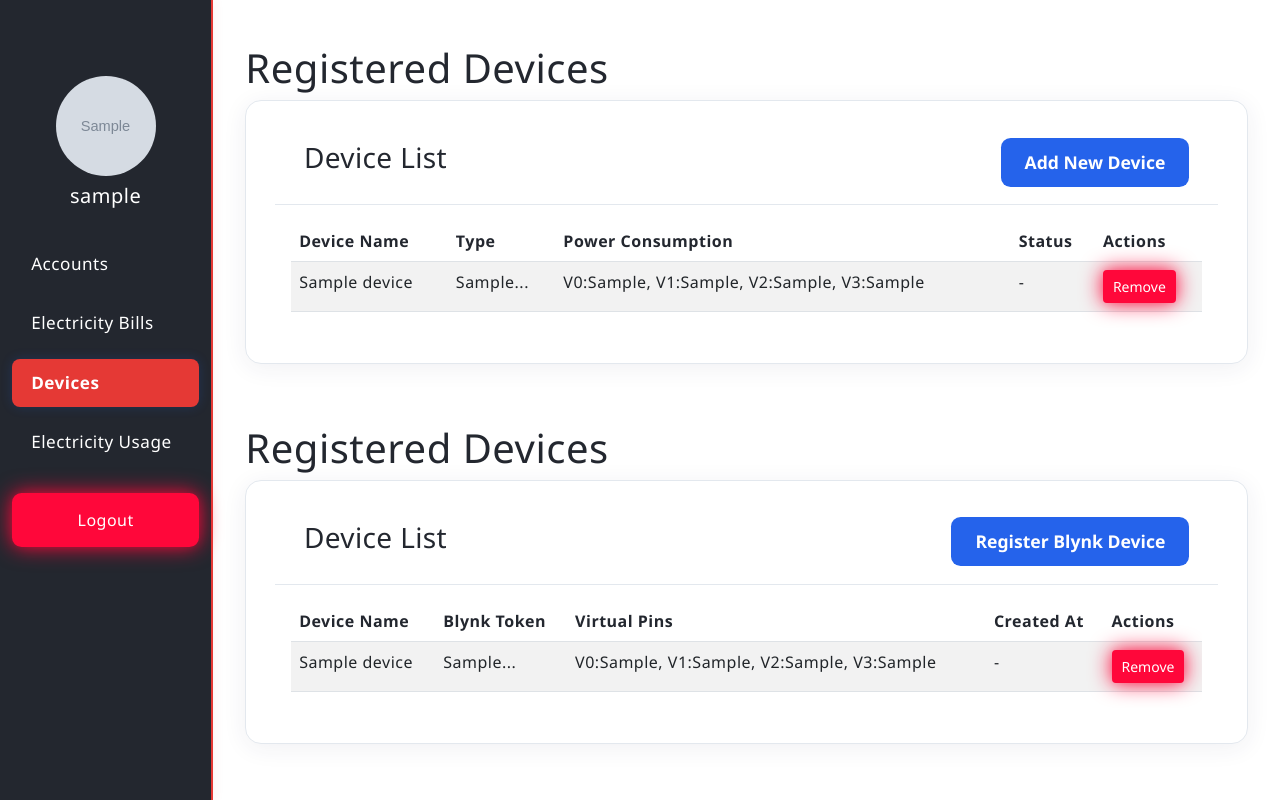
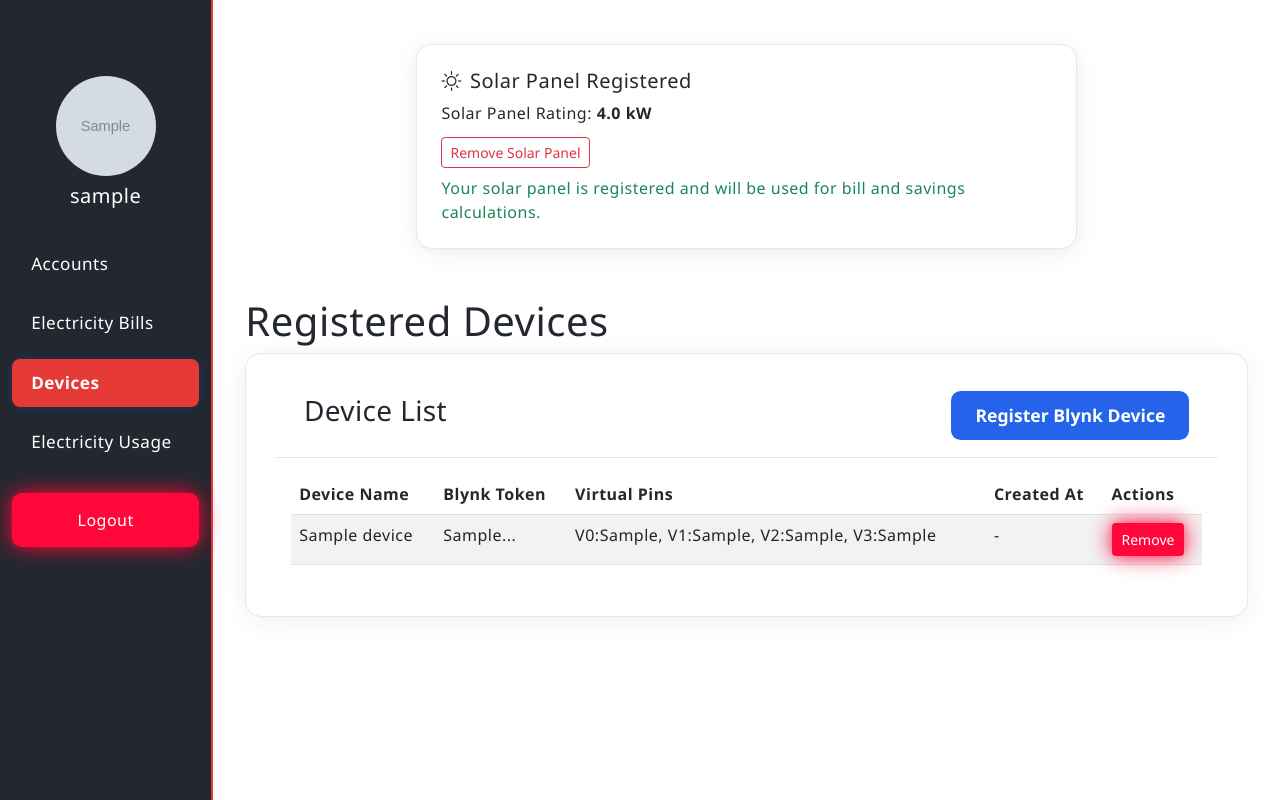
Before and after one commit to Santhosh-883/Electricity-Management-Track-real-time-data, a Flask app: page /devices in a window 1280 px wide. Run offline with Flask 3, Linux system fonts and the light colour scheme; a user stored in the database is signed in; tables that the repository leaves empty hold one stand-in row (values such as "Sample post"); grey boxes marked "Sample" are stand-in pictures; some libraries are stand-ins or nearby versions.

Commit message:
modifications in the bills tab

```diff
--- a/models.py
+++ b/models.py
@@ -64,6 +64,8 @@ def generate_profile_picture_filename(username, file):
     return secure_filename(unique_filename)
 
 class User(UserMixin, db.Model):
+    solar_rating = db.Column(db.Float, nullable=True)  # Solar panel rating (kW)
+    solar_generation = db.Column(db.Float, nullable=True)  # Estimated daily solar generation (kWh)
     id = db.Column(db.Integer, primary_key=True)
     username = db.Column(db.String(50), unique=True, nullable=False)
     email = db.Column(db.String(120), unique=True, nullable=False)
--- a/routes.py
+++ b/routes.py
@@ -126,9 +126,11 @@ def electricity_bills():
             'cost_breakdown': bill.cost_breakdown
         })
 
+    solar_rating = getattr(current_user, 'solar_rating', None)
     # Render electricity bills template
     return render_template(
         'electricity_bills.html',
+        solar_rating=solar_rating,
         account_number=current_user.account_number,
         bills=bill_data,
         preferences_module=None,  # Placeholder for future preferences module
--- a/run.py
+++ b/run.py
@@ -197,12 +197,23 @@ def electricity_bills():
     bills = ElectricityBill.query.filter_by(user_id=current_user.id).all()
     return render_template('electricity_bills.html', bills=bills, account_number=current_user.account_number)
 
-@app.route('/devices')
+@app.route('/devices', methods=['GET', 'POST'])
 @login_required
 def devices():
     form = BlynkDeviceForm()
+    if request.method == 'POST' and 'solar_rating' in request.form:
+        try:
+            rating = float(request.form['solar_rating'])
+            current_user.solar_rating = rating
+            db.session.commit()
+            flash('Solar panel rating saved!', 'success')
+        except Exception:
+            flash('Invalid input for solar panel rating.', 'danger')
+        return redirect(url_for('devices'))
     blynk_devices = BlynkDevice.query.filter_by(user_id=current_user.id).all()
-    return render_template('devices.html', blynk_device_form=form, blynk_devices=blynk_devices)
+    solar_rating = getattr(current_user, 'solar_rating', None)
+    return render_template('devices.html', blynk_device_form=form, blynk_devices=blynk_devices, solar_rating=solar_rating)
+
 
 @app.route('/remove-device/<int:device_id>', methods=['POST'])
 @login_required
@@ -361,5 +372,82 @@ def download_logs(device_id):
         return redirect(url_for('electricity_usage', selected_device=device_id))
     return send_file(log_file, as_attachment=True)
 
+@app.route('/remove_solar_panel', methods=['POST'])
+@login_required
+def remove_solar_panel():
+    current_user.solar_rating = None
+    db.session.commit()
+    flash('Solar panel removed!', 'info')
+    return redirect(url_for('devices'))
+
+@app.route('/add_test_bill')
+@login_required
+def add_test_bill():
+    from datetime import datetime
+    # Add a test bill for the current user
+    bill = ElectricityBill(
+        user_id=current_user.id,
+        date=datetime.now().date(),
+        total_energy=123.4,
+        total_cost=567.8,
+        co2_emission=98.7,
+        cost_breakdown=None
+    )
+    db.session.add(bill)
+    db.session.commit()
+    flash('Test bill added!', 'success')
+    return redirect(url_for('electricity_bills'))
+
+@app.route('/add_screenshot_test_bill')
+@login_required
+def add_screenshot_test_bill():
+    from datetime import datetime
+    # Data from screenshot: Consumed=700Wh, Solar=50Wh, Grid=650Wh, Cost=3.59, Solar offset=0.47, Final=3.12, CO2=0.57kg, CO2 saved=0.04kg
+    bill = ElectricityBill(
+        user_id=current_user.id,
+        date=datetime.now().date(),
+        total_energy=0.7,  # 700 Wh = 0.7 kWh
+        total_cost=3.59,
+        co2_emission=0.57,
+        cost_breakdown=None
+    )
+    db.session.add(bill)
+    db.session.commit()
+    flash('Screenshot-style test bill added!', 'success')
+    return redirect(url_for('electricity_bills'))
+
+@app.route('/test_push')
+@login_required
+def test_push():
+    import os
+    import firebase_admin
+    from firebase_admin import credentials, messaging
+    # Only initialize once
+    if not firebase_admin._apps:
+        cred_path = os.environ.get('FIREBASE_CRED_PATH')
+        if not cred_path or not os.path.exists(cred_path):
+            flash('Firebase credentials not found. Set FIREBASE_CRED_PATH.', 'danger')
+            return redirect(url_for('electricity_bills'))
+        cred = credentials.Certificate(cred_path)
+        firebase_admin.initialize_app(cred)
+    # You must provide your device's FCM token here
+    registration_token = os.environ.get('TEST_FCM_TOKEN')
+    if not registration_token:
+        flash('Set TEST_FCM_TOKEN env variable with your device FCM token.', 'danger')
+        return redirect(url_for('electricity_bills'))
+    message = messaging.Message(
+        notification=messaging.Notification(
+            title='Test Notification',
+            body='This is a test push notification from your Flask app!',
+        ),
+        token=registration_token,
+    )
+    try:
+        response = messaging.send(message)
+        flash('Push notification sent! Response: ' + response, 'success')
+    except Exception as e:
+        flash('Failed to send push notification: ' + str(e), 'danger')
+    return redirect(url_for('electricity_bills'))
+
 if __name__ == '__main__':
     app.run(host='0.0.0.0', port=5000, debug=True)
--- a/templates/devices.html
+++ b/templates/devices.html
@@ -9,54 +9,58 @@
     {% endfor %}
   {% endif %}
 {% endwith %}
-<div class="container-fluid">
-    <h1 class="mt-4">Registered Devices</h1>
+
+<!-- Add Solar Panel Button and Modal -->
+{% if not solar_rating %}
+<div class="container-fluid mt-4 mb-4">
     <div class="row">
-        <div class="col-md-12">
-            <div class="card" style="background: #fff; color: #23272f; border: 1px solid #e3e8ee; box-shadow: 0 4px 24px rgba(40,40,80,0.07);">
-                <div class="card-header d-flex justify-content-between align-items-center" style="background: #fff; color: #23272f; border-bottom: 1px solid #e3e8ee;">
-                    <h3>Device List</h3>
-                    <button class="btn btn-primary" data-bs-toggle="modal" data-bs-target="#addDeviceModal">
-                        Add New Device
-                    </button>
-                </div>
-                <div class="card-body">
-                    <div class="table-responsive">
-<table class="table table-striped" style="background: #fff; color: #23272f;">
-                        <thead>
-                            <tr>
-                                <th>Device Name</th>
-                                <th>Type</th>
-                                <th>Power Consumption</th>
-                                <th>Status</th>
-                                <th>Actions</th>
-                            </tr>
-                        </thead>
-                        <tbody>
-                            {% if blynk_devices and blynk_devices|length > 0 %}
-                                {% for device in blynk_devices %}
-                                <tr>
-                                    <td>{{ device.device_name }}</td>
-                                    <td>{{ device.auth_token[:10] }}...</td>
-                                    <td>V0:{{ device.virtual_pin_voltage }}, V1:{{ device.virtual_pin_current }}, V2:{{ device.virtual_pin_power }}, V3:{{ device.virtual_pin_energy }}</td>
-                                    <td>-</td>
-                                    <td>
-                                        <form method="POST" action="{{ url_for('remove_device', device_id=device.id) }}" style="display:inline;">
-                                            <button type="submit" class="btn btn-sm btn-danger" onclick="return confirm('Remove this device?');">Remove</button>
-                                        </form>
-                                    </td>
-                                </tr>
-                                {% endfor %}
-                            {% else %}
-                                <tr><td colspan="5" class="text-center">No devices registered.</td></tr>
-                            {% endif %}
-                        </tbody>
-                    </table>
+        <div class="col-12 text-end">
+            <button class="btn btn-warning" data-bs-toggle="modal" data-bs-target="#addSolarPanelModal">
+                <i class="bi bi-plus-circle me-1"></i>Add Solar Panel
+            </button>
+        </div>
+    </div>
 </div>
-                </div>
+
+<!-- Add Solar Panel Modal -->
+{% else %}
+<div class="container-fluid mt-4 mb-4">
+    <div class="row justify-content-center">
+        <div class="col-lg-8">
+            <div class="card p-4 mb-4 bg-light">
+                <h5 class="mb-2"><i class="bi bi-sun me-2"></i>Solar Panel Registered</h5>
+                <p class="mb-1">Solar Panel Rating: <b>{{ solar_rating }} kW</b></p>
+                <form method="POST" action="{{ url_for('remove_solar_panel') }}" style="display:inline;">
+                    <button type="submit" class="btn btn-outline-danger btn-sm mt-2">Remove Solar Panel</button>
+                </form>
+                <p class="text-success mb-0 mt-2">Your solar panel is registered and will be used for bill and savings calculations.</p>
             </div>
         </div>
     </div>
+</div>
+{% endif %}
+
+<div class="modal fade" id="addSolarPanelModal" tabindex="-1" aria-labelledby="addSolarPanelModalLabel" aria-hidden="true">
+  <div class="modal-dialog">
+    <div class="modal-content">
+      <form method="POST" action="{{ url_for('devices') }}">
+        <div class="modal-header">
+          <h5 class="modal-title" id="addSolarPanelModalLabel">Add Solar Panel</h5>
+          <button type="button" class="btn-close" data-bs-dismiss="modal" aria-label="Close"></button>
+        </div>
+        <div class="modal-body">
+          <div class="mb-3">
+            <label for="solar_rating" class="form-label">Solar Panel Rating (kW)</label>
+            <input type="number" min="0" step="0.01" class="form-control" id="solar_rating" name="solar_rating" placeholder="e.g. 3.5" required>
+          </div>
+        </div>
+        <div class="modal-footer">
+          <button type="button" class="btn btn-secondary" data-bs-dismiss="modal">Cancel</button>
+          <button type="submit" class="btn btn-success">Add</button>
+        </div>
+      </form>
+    </div>
+  </div>
 </div>
 
 <!-- Add Blynk Device Modal -->
```
Also changed, not shown: templates/electricity_bills.html (+82 -8 lines).
